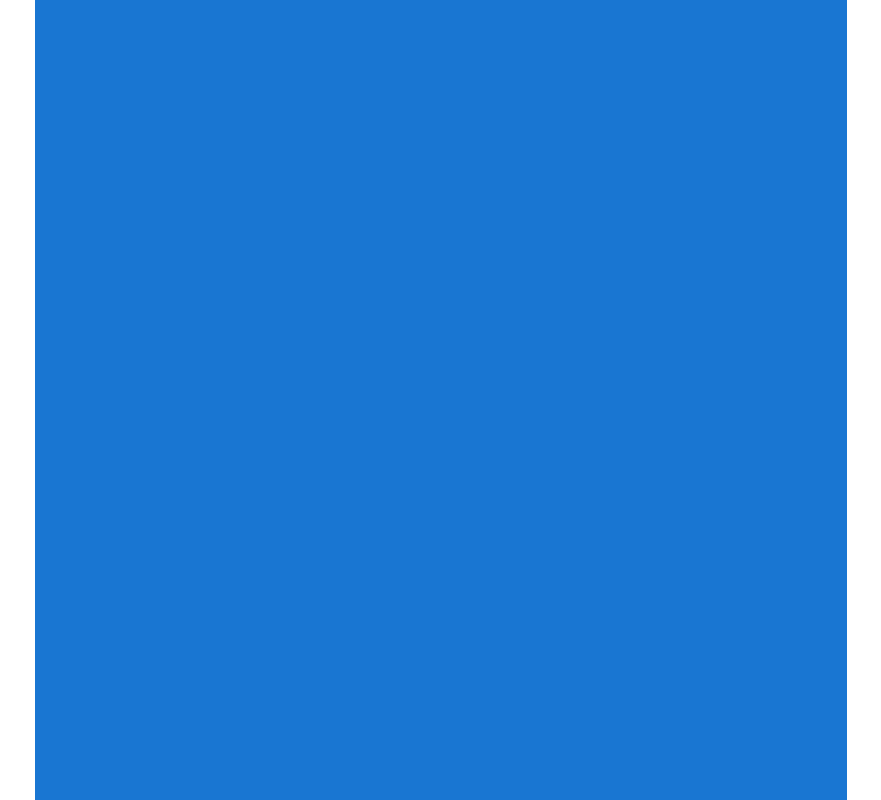
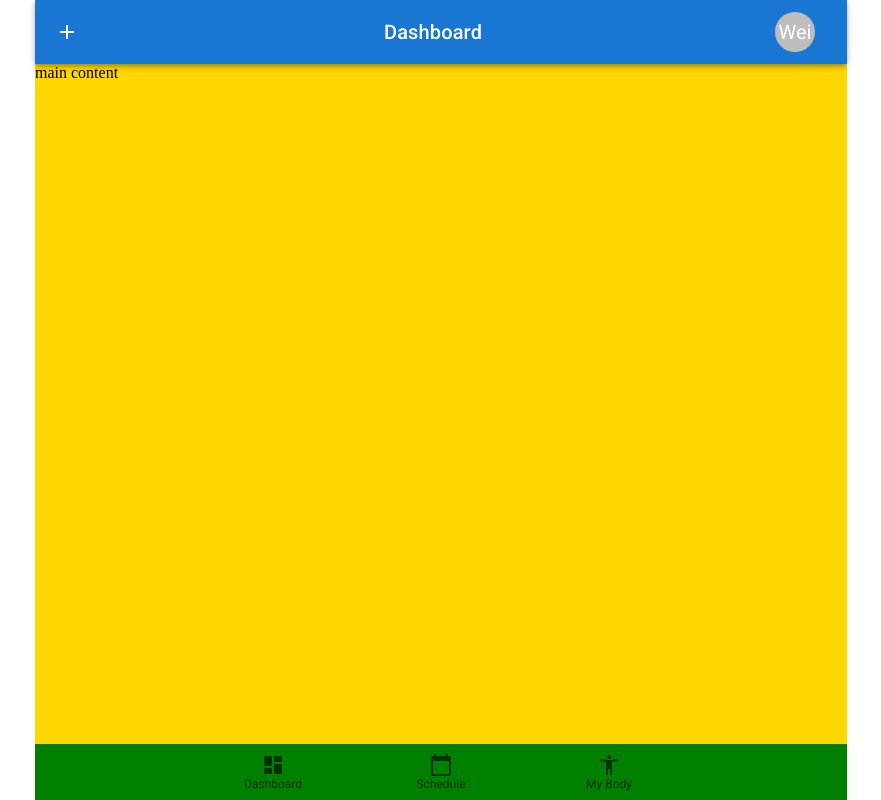
Before and after one commit to wwang107/my-workout-tracker, a React app: page / in a window 1280 px wide. Shown: the whole page, without its empty margins (199-1080 px from the left). Built offline with nearby package versions, Linux system fonts and the light colour scheme; the HTML template or start-up script is replaced by a standard one.

Commit message:
impelemnt 3-row layout

```diff
--- a/src/App.tsx
+++ b/src/App.tsx
@@ -1,25 +1,19 @@
 import React from 'react';
-import Grid from '@mui/material/Grid';
+import Header from './components/Header/Header';
+import BottomNavbar from './components/BottomNavbar/BottomNavbar';
 
 const App = () => (
-  <main style={{ display: 'flex', height: '100vh', maxWidth: '812px', margin: '0 auto' }}>
-    <Grid
-      container
-      direction="column"
-      alignItems="center"
-      sx={{ bgcolor: 'primary.main' }}
-    >
-      <Grid item >
-        {/* Header */}
-      </Grid>
-      <Grid item>
-        {/* Content */}
-      </Grid>
-      <Grid item>
-        {/* Navbar */}
-      </Grid>
-    </Grid>
-  </main>
+  <div style={{ display: 'flex', flexDirection: 'column', height: '100vh', maxWidth: '812px', margin: '0 auto' }}>
+    <Header userName='Wei' info='Dashboard' />
+    <div style={{
+      flex: 1,  /* 1 and it will fill whole space left if no flex value are set to other children*/
+      background: 'gold',
+      overflow: 'auto'
+    }}>
+      main content
+    </div>
+    <BottomNavbar />
+  </div>
 );
 
 export default App;
--- /dev/null
+++ b/src/components/BottomNavbar/BottomNavbar.tsx
@@ -0,0 +1,18 @@
+import React from 'react';
+import { BottomNavigation, BottomNavigationAction, Paper } from '@mui/material';
+import DashboardIcon from '@mui/icons-material/Dashboard';
+import CalendarTodayIcon from '@mui/icons-material/CalendarToday';
+import AccessibilityNewIcon from '@mui/icons-material/AccessibilityNew';
+
+const BottomNavbar = () => (
+    <BottomNavigation
+        showLabels
+        sx={{ bgcolor: 'green' }}
+    >
+        <BottomNavigationAction label="Dashboard" icon={<DashboardIcon />} />
+        <BottomNavigationAction label="Schedule" icon={<CalendarTodayIcon />} />
+        <BottomNavigationAction label="My Body" icon={<AccessibilityNewIcon />} />
+    </BottomNavigation >
+);
+
+export default BottomNavbar;
--- /dev/null
+++ b/src/components/Header/Header.tsx
@@ -0,0 +1,36 @@
+import { AppBar, Button, IconButton, Toolbar, Typography, Avatar } from '@mui/material';
+import AddSharpIcon from '@mui/icons-material/AddSharp';
+import React from 'react';
+
+type HeaderProps = {
+    userName: string
+    info: string
+}
+
+const Header = ({ userName, info }: HeaderProps) => (
+    <AppBar position="sticky" >
+        <Toolbar sx={{ justifyContent: "space-between" }}>
+            <IconButton
+                edge="start"
+                color="inherit"
+                aria-label="add-workout"
+            >
+                <AddSharpIcon />
+            </IconButton>
+            <Typography variant="h6">
+                {info}
+            </Typography>
+            <IconButton
+                edge="start"
+                color="inherit"
+                aria-label="add-workout"
+            >
+                <Avatar>
+                    {userName}
+                </Avatar>
+            </IconButton>
+        </Toolbar>
+    </AppBar>
+);
+
+export default Header
```
